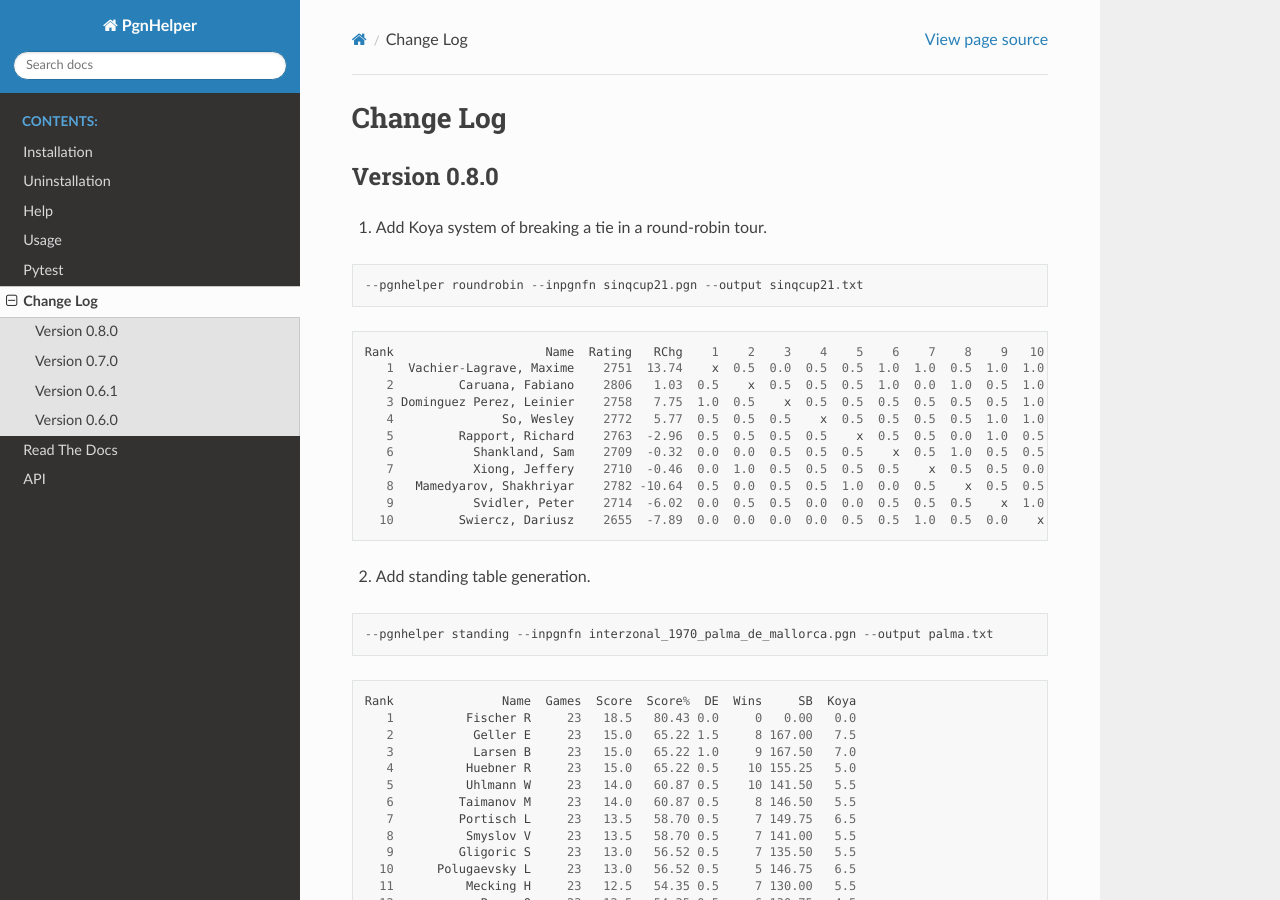
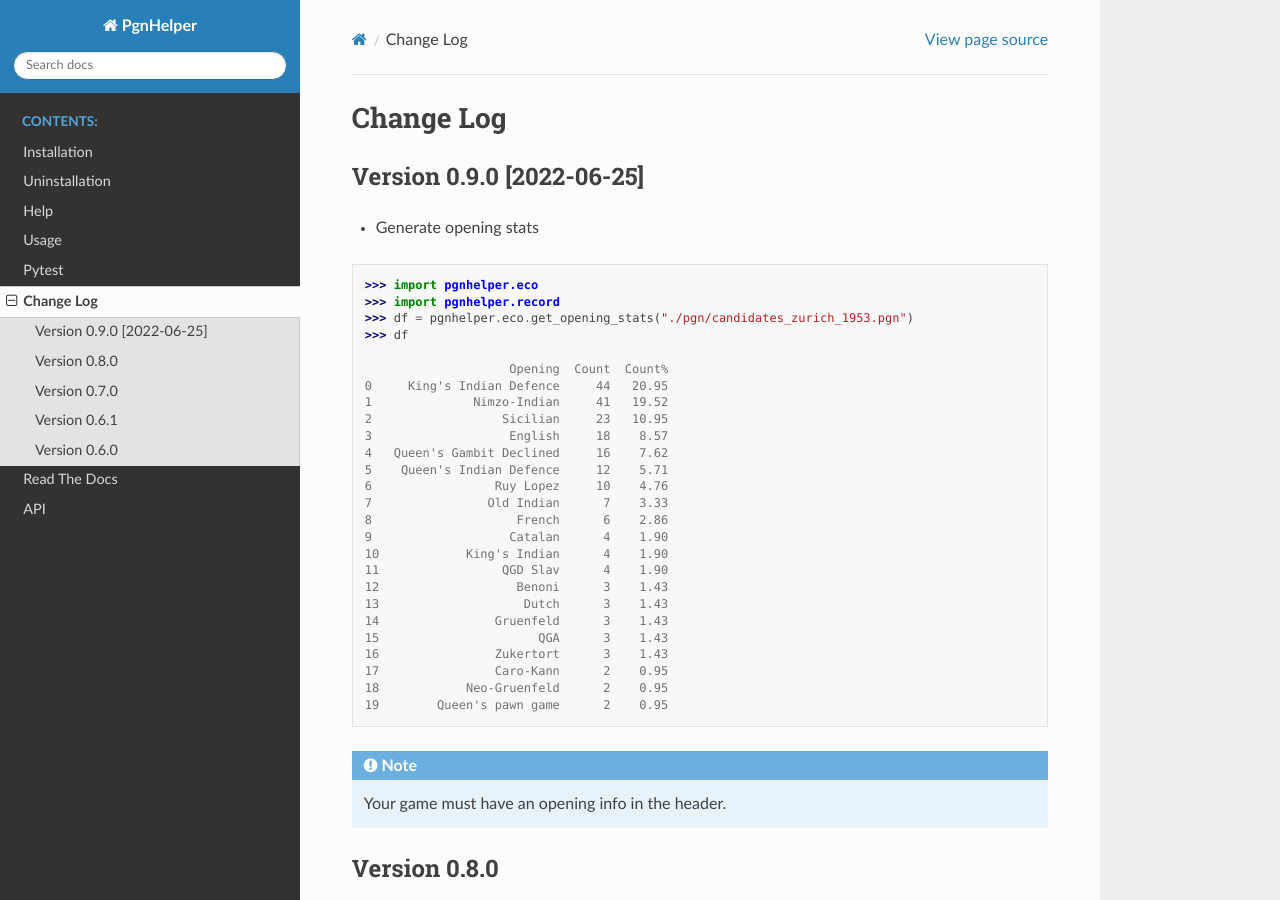
Before and after one commit to fsmosca/pgnhelper, a Sphinx documentation site: the page built from docs/changelog.rst, in a window 1280 px wide and 900 px high. Built offline with Sphinx 7.4.7 and the Read the Docs theme 2.0.0, drawn with Linux system fonts in a browser that asks for light colours.

Commit message:
Update changelog.rst

```diff
--- a/docs/changelog.rst
+++ b/docs/changelog.rst
@@ -1,5 +1,42 @@
 Change Log
 ==========
+
+Version 0.9.0 [2022-06-25]
+""""""""""""""""""""""""""
+* Generate opening stats
+
+::
+
+   >>> import pgnhelper.eco
+   >>> import pgnhelper.record
+   >>> df = pgnhelper.eco.get_opening_stats("./pgn/candidates_zurich_1953.pgn")
+   >>> df
+
+                       Opening  Count  Count%
+   0     King's Indian Defence     44   20.95
+   1              Nimzo-Indian     41   19.52
+   2                  Sicilian     23   10.95
+   3                   English     18    8.57
+   4   Queen's Gambit Declined     16    7.62
+   5    Queen's Indian Defence     12    5.71
+   6                 Ruy Lopez     10    4.76
+   7                Old Indian      7    3.33
+   8                    French      6    2.86
+   9                   Catalan      4    1.90
+   10            King's Indian      4    1.90
+   11                 QGD Slav      4    1.90
+   12                   Benoni      3    1.43
+   13                    Dutch      3    1.43
+   14                Gruenfeld      3    1.43
+   15                      QGA      3    1.43
+   16                Zukertort      3    1.43
+   17                Caro-Kann      2    0.95
+   18            Neo-Gruenfeld      2    0.95
+   19        Queen's pawn game      2    0.95
+
+.. Note::
+
+   Your game must have an opening info in the header.
 
 
 Version 0.8.0
```
